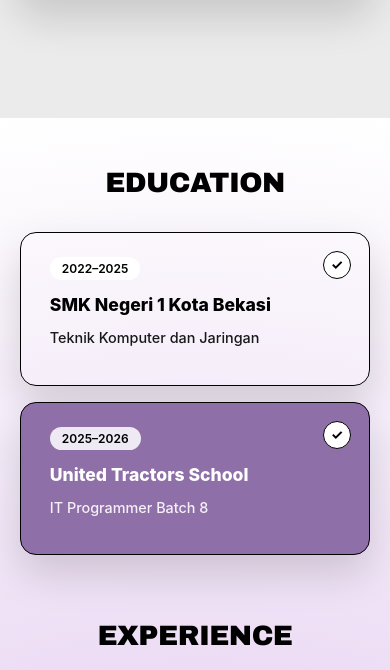
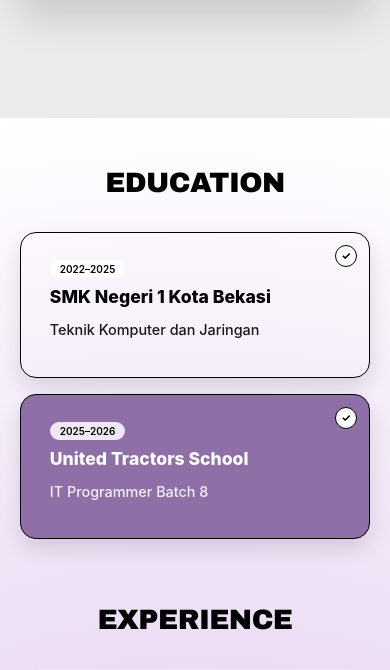
Before and after one commit to TasyaKhainissa/portfolio-tasya-static, a PHP site: page /portfolio in a window 390 px wide; the page is wider, and only the part inside the window is pictured. Shown: the part 2291-2961 px from the top of that part. Run offline with PHP 8.4, Linux system fonts and the light colour scheme; some libraries are stand-ins or nearby versions.

Commit message:
Fix Responsive

```diff
--- a/css/style.css
+++ b/css/style.css
@@ -1012,8 +1012,55 @@ body::after {
     font-size: 11px;
   }
 }
-
-
+/* ULTRA COMPACT MOBILE — EDUCATION */
+@media (max-width: 480px) {
+
+  .resume-section {
+    padding: 2.5rem 1.2rem;
+  }
+
+  .education-wrapper {
+    gap: 14px;
+  }
+
+  .edu-card {
+    padding: 12px 14px;
+    border-radius: 16px;
+    box-shadow: 0 10px 22px rgba(0,0,0,0.12);
+  }
+
+  .edu-year {
+    font-size: 10px;
+    padding: 3px 10px;
+    margin-bottom: 6px;
+  }
+
+  .edu-check {
+    width: 22px;
+    height: 22px;
+    font-size: 11px;
+    top: 12px;
+    right: 12px;
+  }
+
+  .edu-card h3 {
+    font-size: 14px;
+    margin: 2px 0;
+  }
+
+  .edu-card p {
+    font-size: 10.5px;
+  }
+}
+@media (max-width: 480px) {
+
+  .edu-card {
+    flex: 1 1 auto;
+    width: 100%;
+    max-width: 100%;
+  }
+
+}
 
 /* EXPERIENCE */
 .experience-wrapper {
```
